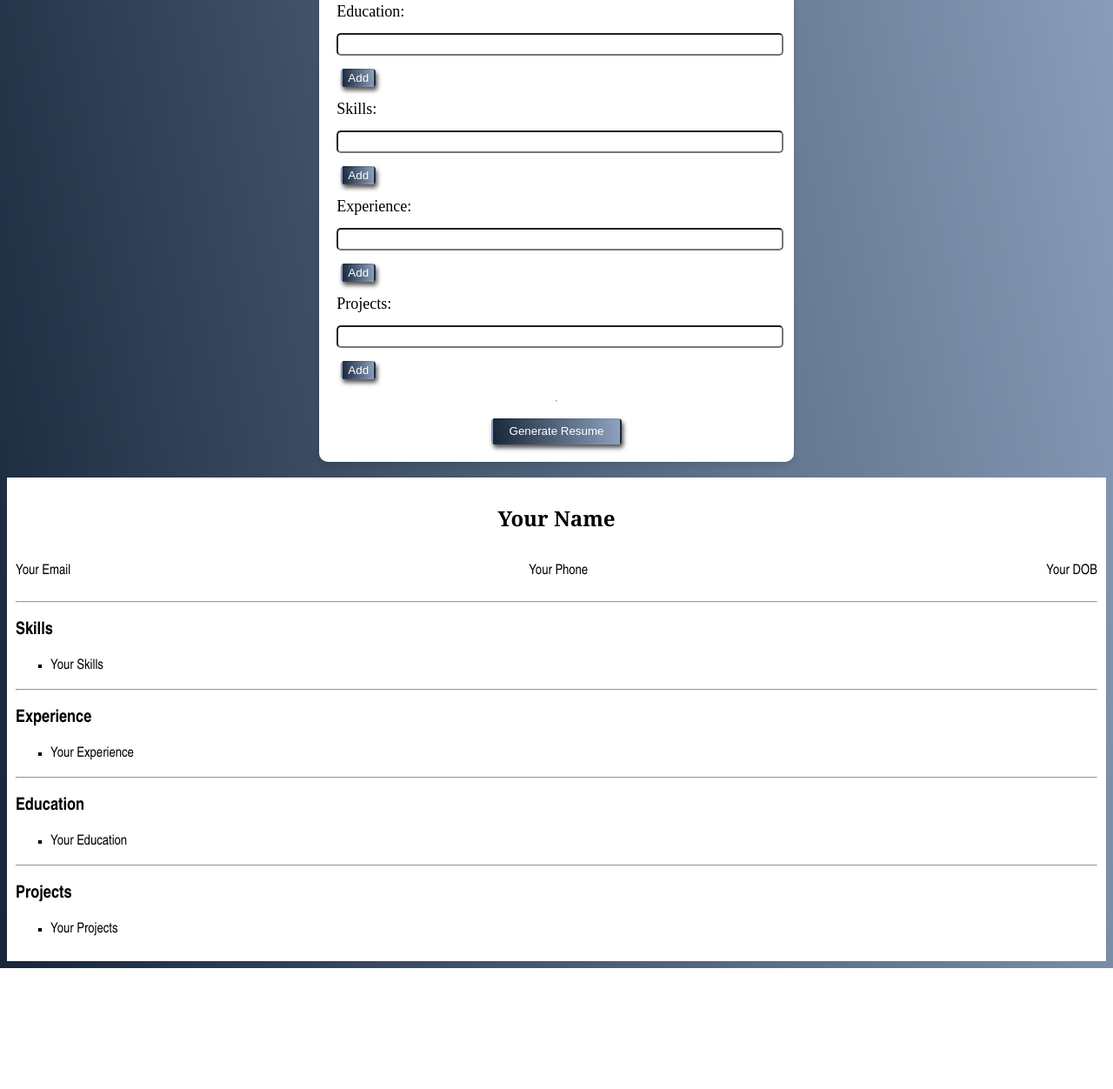
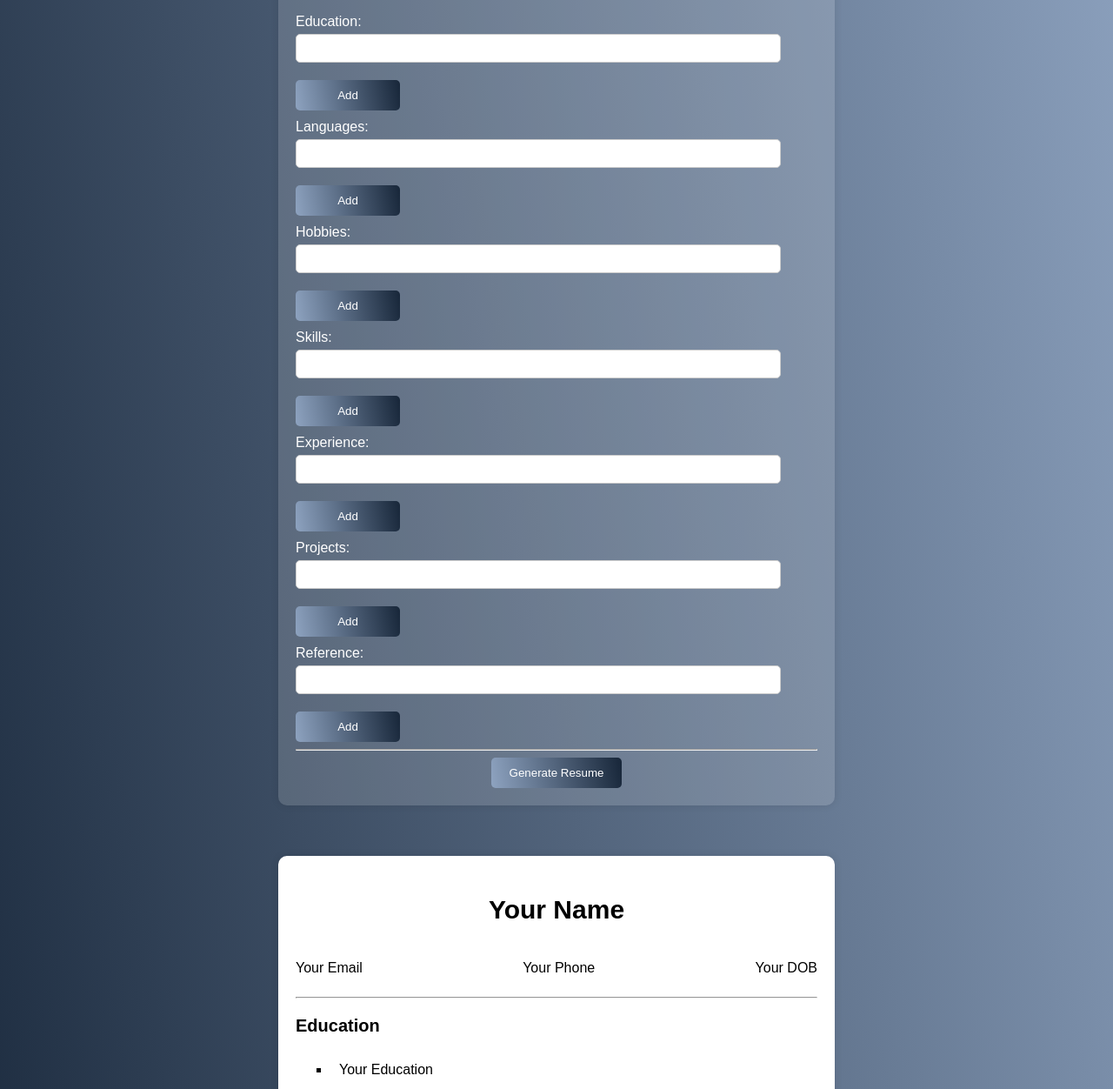
Before and after one commit to VenkataLokeshVemuri/Resume-Generator, a plain HTML site: page Resumegenerator/index.html in a window 1280 px wide. Shown: the part 399-1651 px from the top of the page at 87% size. Before the commit the page ends 1512 px from the top, so only its background shows below. Drawn offline with Linux system fonts and the light colour scheme.

Commit message:
Added more info on resume

```diff
--- a/Resumegenerator/index.html
+++ b/Resumegenerator/index.html
@@ -8,9 +8,8 @@
 </head>
 <body>
 
-    <h1>Welcome!!</h1>
+    <h1>Fly high with the wings you made...</h1>
     <div class="form-container">
-
 
         <label for="name">Name:</label>
         <input type="text" id="name" name="name" oninput="updateResume()" required>
@@ -27,10 +26,26 @@
         <label for="Education">Education:</label>
         <div id="education-container" class="education-container">
             <div class="education-input">
-                    <input  type="text" id="Education" name="Education" oninput="updateResume()" required>
+                <input type="text" id="Education" name="Education" oninput="updateResume()" required>
             </div>
         </div>
         <button type="button" id="addEducationBtn">Add</button>
+
+        <label for="languages">Languages:</label>
+        <div id="languages-container" class="languages-container">
+            <div class="languages-input">
+                <input type="text" id="languages" name="languages" oninput="updateResume()" required>
+            </div>
+        </div>
+        <button type="button" id="addLanguagesBtn">Add</button>
+
+        <label for="hobbies">Hobbies:</label>
+        <div id="hobbies-container" class="hobbies-container">
+            <div class="hobbies-input">
+                <input type="text" id="hobbies" name="hobbies" oninput="updateResume()" required>
+            </div>
+        </div>
+        <button type="button" id="addHobbiesBtn">Add</button>
 
         <label for="skills">Skills:</label>
         <div id="skills-container" class="skills-container">
@@ -56,9 +71,20 @@
         </div>
         <button type="button" id="addProjectsBtn">Add</button>
 
+
+
+        <label for="reference">Reference:</label>
+        <div id="reference-container" class="reference-container">
+            <div class="reference-input">
+                <input type="text" id="reference" name="reference" oninput="updateResume()" required>
+            </div>
+        </div>
+        <button type="button" id="addReferenceBtn">Add</button>
+
+
+
         <hr>
         <button type="button" id="generateResumeBtn">Generate Resume</button>
-
     </div>
     <br>
 
--- a/Resumegenerator/script.js
+++ b/Resumegenerator/script.js
@@ -8,6 +8,9 @@ function updateResume() {
     updateListPreview('skills-container', 'previewSkills', 'Your Skills');
     updateListPreview('experience-container', 'previewExperience', 'Your Experience');
     updateListPreview('projects-container', 'previewProjects', 'Your Projects');
+    updateListPreview('hobbies-container', 'previewHobbies', 'Your Hobbies');
+    updateListPreview('reference-container', 'previewReference', 'Your Reference');
+    updateListPreview('languages-container', 'previewLanguages', 'Your Languages');
 }
 
 function updateListPreview(containerId, previewId, defaultText) {
@@ -34,7 +37,7 @@ function addInputBox(containerId) {
     newInput.classList.add(`${containerId}-input`);
     const input = document.createElement('input');
     input.type = 'text';
-    input.style.width = '100%';
+    input.style.width = '90%';
     input.style.marginRight = '10px';
     input.oninput = updateResume;
     newInput.appendChild(input);
@@ -45,7 +48,7 @@ function generatePDF() {
     const resumeContent = document.getElementById('resumePreview');
     console.log(resumeContent.innerHTML);
 
-
+    // Generate the PDF
     html2pdf().from(resumeContent).save();
 }
 
@@ -61,6 +64,21 @@ function createResumePreview() {
             <p id="previewdob">Your DOB</p>
         </div>
         <hr>
+         <h3>Education</h3>
+        <ul id="previewEducation">
+            <li>Your Education</li>
+        </ul>
+        <hr>
+         <h3>Languages</h3>
+        <ul id="previewLanguages">
+            <li>Your Languages</li>
+        </ul>
+        <hr>
+         <h3>Hobbies</h3>
+        <ul id="previewHobbies">
+            <li>Your Hobbies</li>
+        </ul>
+        <hr>
         <h3>Skills</h3>
         <ul id="previewSkills">
             <li>Your Skills</li>
@@ -71,16 +89,17 @@ function createResumePreview() {
             <li>Your Experience</li>
         </ul>
         <hr>
-        <h3>Education</h3>
-        <ul id="previewEducation">
-            <li>Your Education</li>
-        </ul>
-        <hr>
+
         <h3>Projects</h3>
         <ul id="previewProjects">
             <li>Your Projects</li>
         </ul>
-    `;
+        <hr>
+
+        <h3>Reference</h3>
+        <ul id="previewReference">
+            <li>Your Reference</li>
+        </ul>`;
     document.body.appendChild(resumePreview);
 }
 
@@ -101,4 +120,13 @@ document.addEventListener('DOMContentLoaded', () => {
 
     const addProjectsBtn = document.getElementById('addProjectsBtn');
     addProjectsBtn.addEventListener('click', () => addInputBox('projects-container'));
+
+    const addHobbiesBtn = document.getElementById('addHobbiesBtn');
+    addHobbiesBtn.addEventListener('click', () => addInputBox('hobbies-container'));
+
+    const addReferenceBtn = document.getElementById('addReferenceBtn');
+    addReferenceBtn.addEventListener('click', () => addInputBox('reference-container'));
+
+    const addLanguagesBtn = document.getElementById('addLanguagesBtn');
+    addLanguagesBtn.addEventListener('click', () => addInputBox('languages-container'));
 });
--- a/Resumegenerator/styles.css
+++ b/Resumegenerator/styles.css
@@ -1,79 +1,130 @@
-body{
-  background-image: linear-gradient(80deg,rgb(23, 38, 57), rgb(142, 163, 192));
+body {
+  background-image: linear-gradient(80deg, rgb(23, 38, 57), rgb(142, 163, 192));
+  font-family: Arial, sans-serif;
+  margin: 0;
+  padding: 0;
+  box-sizing: border-box;
 }
- h1{
+
+h1 {
+  color: white;
+  text-align: center;
+  margin-top: 20px;
+}
+
+#generateResumeBtn {
+  display: block;
+  margin: 0 auto;
+  width: 150px;
+}
+
+.info {
+  display: flex;
+  justify-content: space-between;
+  margin-bottom: 0px;
+  padding: 0px;
+}
+
+.form-container {
+  background-color: rgba(255, 255, 255, 0.15);
+  padding: 20px;
+  border-radius: 10px;
+  box-shadow: 0 0 10px rgba(0, 0, 0, 0.1);
+  max-width: 600px;
+  margin: 20px auto;
+}
+
+.form-container label {
+  display: block;
+  margin-top: 10px;
   color: white;
 }
 
-.info{
-  display: flex;
-  justify-content: space-between;
-  margin-bottom: 0px;
-}
-.form-container {
-  display: flex;
-  flex-direction: column;
-  gap: 10px;
-  font-size: 18px;
-  margin: 0px auto;
-  width: 40%;
-  max-width: 1200px;
-  background: #fff;
-  padding: 20px;
-  border-radius: 10px;
-  box-shadow: 0 4px 6px rgba(0, 0, 0, 0.1);
-}
-.form-container label,
 .form-container input {
-  display: block;
-  height: 20px;
+  width: 90%;
+  padding: 8px;
+  margin-top: 5px;
+  margin-bottom: 10px;
+  border: 1px solid #ccc;
   border-radius: 5px;
-  width: 80%;
-}
-.form-container button{
-  background-image: linear-gradient(80deg,rgb(23, 38, 57), rgb(142, 163, 192));
-  border-radius: 4px;
-  border-color: transparent;
-  color: white;
-margin-left: 5px;
-  margin-bottom: 5px;
-  box-shadow: 2px 4px 5px #5a5555;
-  width: 40px;
-}
-.form-container button:hover{
-  background-color: rgb(62, 65, 63);
-}
-.form-container button:active{
-padding: 2px;
-transition: 0.2s;
-}
-.form-container input{
-  width: 100%;
-  margin-top: 5px;
-  margin-bottom: 5px;
-}
-#generateResumeBtn{
-  display: block;
-  margin: 0 auto;
-  height: 30px;
-  width: 150px;
-}
-.resume-preview {
-  font-family: Arial Narrow, sans-serif;
-  padding: 10px;
-  top: 0%;
-  background-color: white;
-}
-.resume-preview h2 {
-  font-family: Georgia, 'Times New Roman', Times, serif;
-  font-size: 24px;
-  text-align: center;
 }
 
-.resume-preview h3{
+.form-container button {
+  display: block;
+
+  padding: 10px;
+  background-image: linear-gradient(80deg, rgb(142, 163, 192),rgb(23, 38, 57));
+  width: 20%;
+  color: white;
+  border: none;
+  border-radius: 5px;
+  cursor: pointer;
+  margin-top: 10px;
+}
+
+.form-container button:hover {
+  background-image: linear-gradient(80deg, rgb(63, 73, 92),rgb(29, 29, 30));
+
+}
+
+.resume-preview {
+  background-color: white;
+  padding: 20px;
+  top: 0px;
+  border-radius: 10px;
+  box-shadow: 0 0 10px rgba(0, 0, 0, 0.1);
+  max-width: 600px;
+  margin: 20px auto;
+}
+
+.resume-preview h2{
+  font-size: 30px;
+  text-align: center;
+} .resume-preview h3 {
   font-size: 20px;
 }
+.resume-preview #previewReference li{
+  list-style-type:none;
+}
+.resume-preview ul {
+  list-style-type:square;
+}
 
-.resume-preview ul{
-  list-style-type: square;
+.resume-preview li {
+
+  margin-bottom: 5px;
+  padding: 10px;
+  border-radius: 5px;
 }
+
+
+@media (max-width: 768px) {
+  .info {
+    flex-direction: column;
+    align-items: flex-start;
+  }
+
+  .form-container, .resume-preview {
+    padding: 15px;
+    margin: 10px;
+  }
+
+  .form-container button {
+    width: 20%;
+  }
+}
+
+@media (max-width: 480px) {
+  h1 {
+    font-size: 1.5em;
+  }
+
+  .form-container, .resume-preview {
+    padding: 10px;
+    margin: 5px;
+  }
+
+  .form-container input, .form-container button {
+    font-size: 0.9em;
+  }
+}
```
Lines whose indentation alone changed are shown as unchanged.
